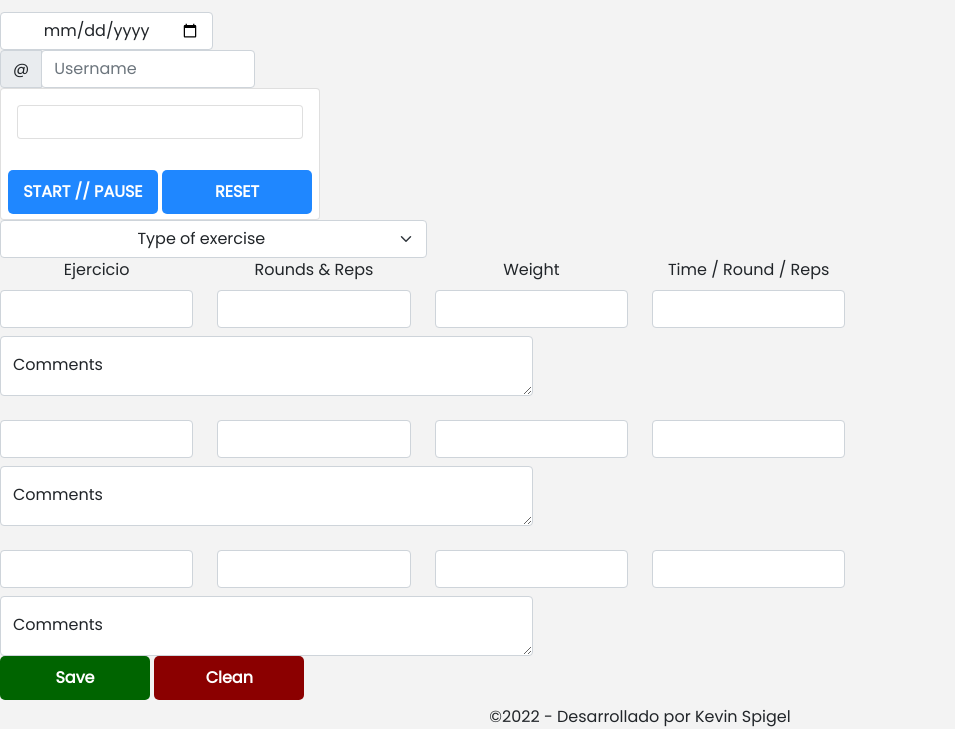
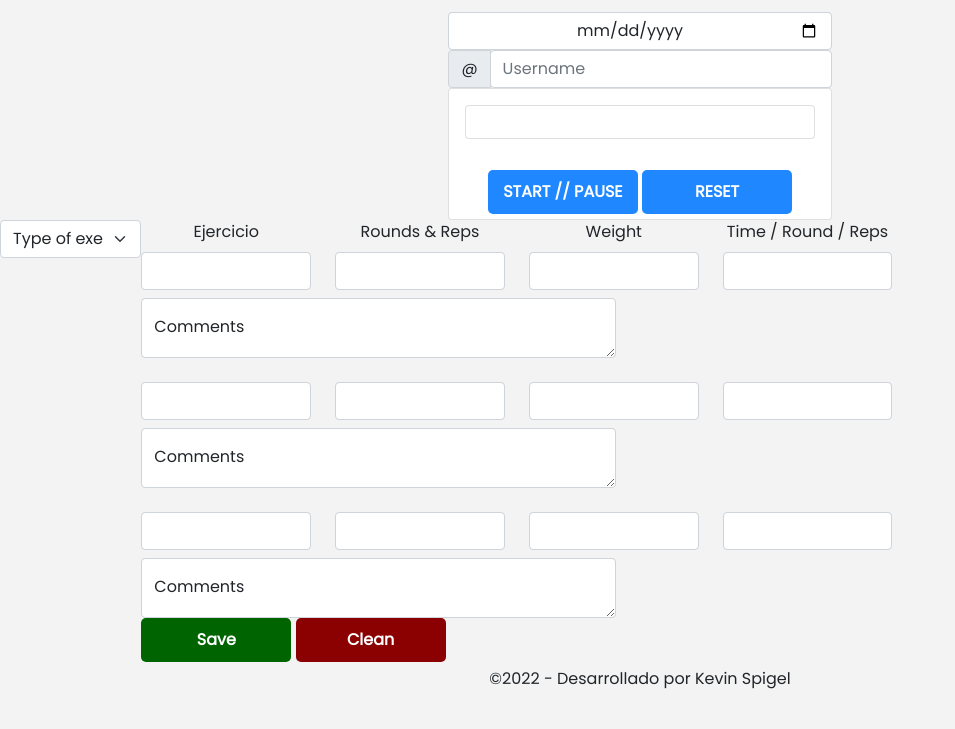
Before and after one commit to KevinSpigel/gym-tracker, a website: page score-card.html in a window 1280 px wide. Shown: the part 106-835 px from the top of the page, without its empty margins (0-955 px from the left). After the commit the page ends 800 px from the top, so only its background shows below. Drawn offline with nearby package versions, Linux system fonts and the light colour scheme.

Commit message:
Styles of score-card/ align content

```diff
--- a/score-card.html
+++ b/score-card.html
@@ -28,8 +28,8 @@
 
     <header>
 
+        <div class="d-flex justify-content-center">
             <div>
-
                 <div class="btn-group">
                     <button type="button" class="btn" data-bs-toggle="dropdown" aria-expanded="false">
                         ⏼
@@ -43,21 +43,20 @@
                 <div class="text-center">
                     <h1>Score Card</h1>
                 </div>
-
                 <div>
-                <div class="col-2"><label for="startDate"></label>
+                    <div><label for="startDate"></label>
                         <input id="startDate" class="form-control text-center" type="date" />
                     </div>
 
                     <div class="input-group">
                         <span class="input-group-text" id="input-group-left-example">@</span>
-                    <div class="col-2">
+                        <div>
                             <input type="text" class="form-control" placeholder="Username" aria-label="Username"
                                 aria-describedby="input-group-left" required>
                         </div>
                     </div>
 
-                <div class="card w-25 text-center">
+                    <div class="card text-center">
                         <div class="card-body text-center">
                             <div class="card card-body ">
                                 <!-- Aquí va el contador -->
@@ -74,9 +73,9 @@
 
     <main>
 
+        <div class="d-flex justify-content-center">
+
             <div>
-
-            <div class="col-4">
                 <select class="form-select text-center" aria-label="Default select">
                     <option selected="">Type of exercise</option>
                     <option value="1">Functional</option>
```
Lines whose indentation alone changed are shown as unchanged.
